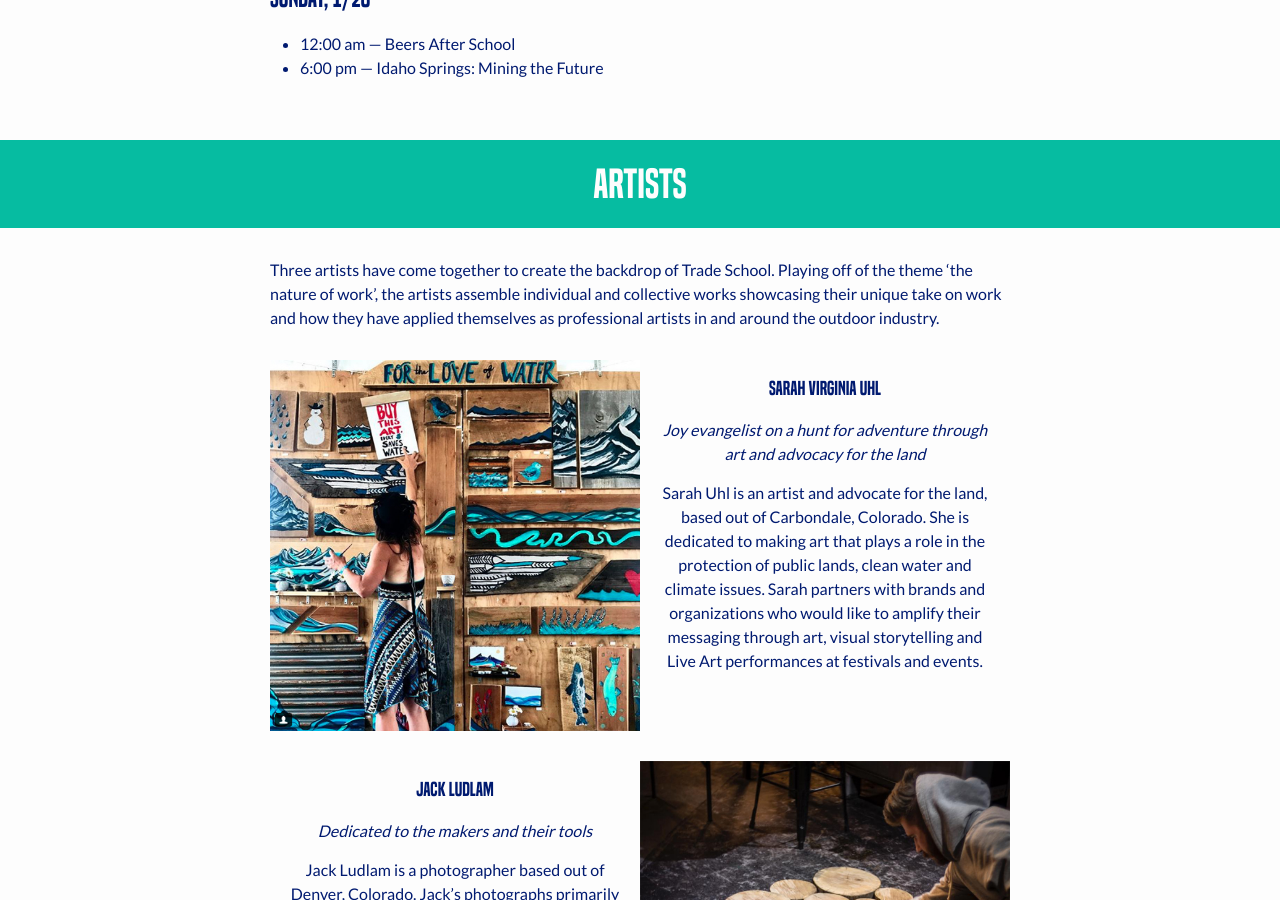
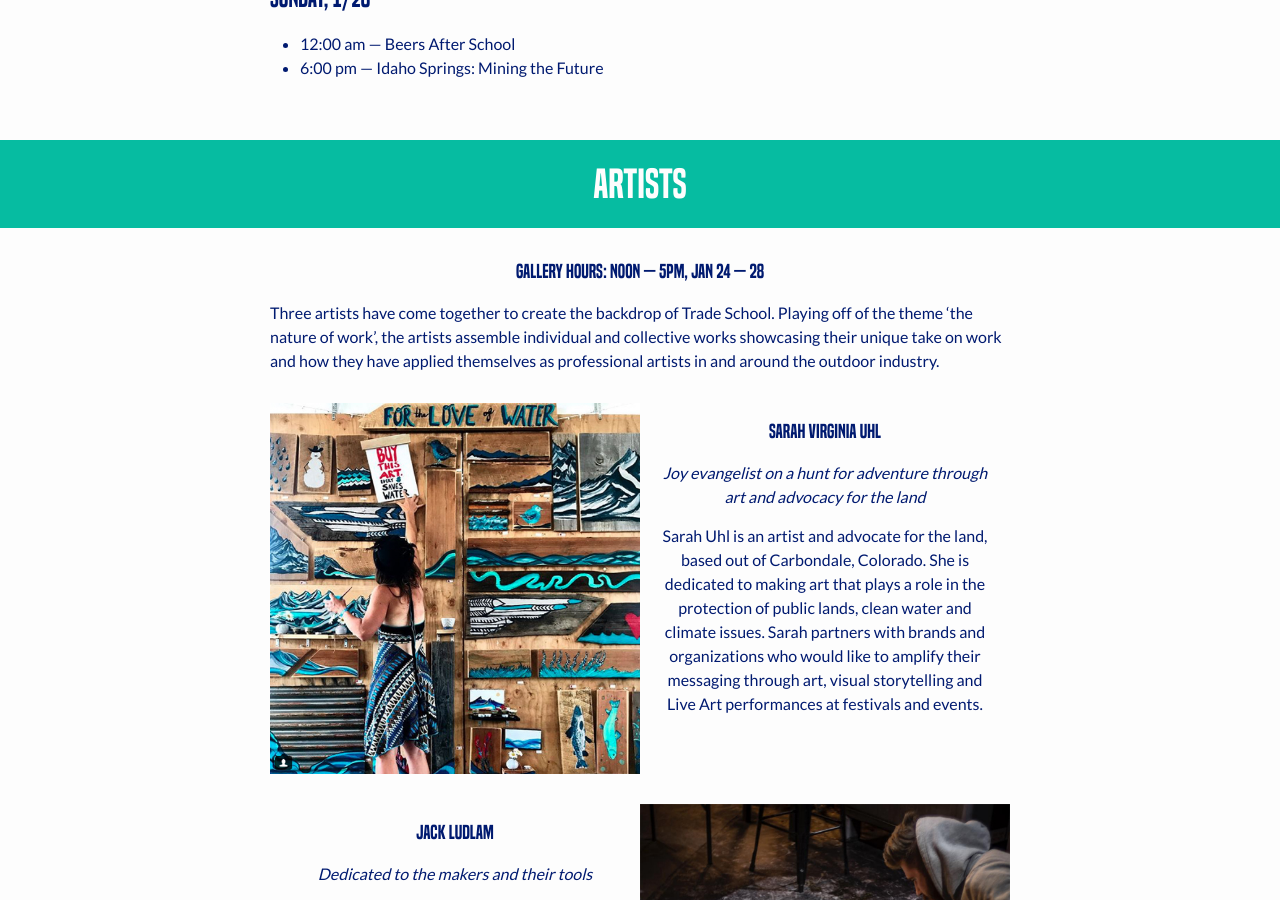
Before and after one commit to somethingindependent/tradeschool, a Jekyll site: the page built from index.html, in a window 1280 px wide and 900 px high, scrolled down 2039 px. Built offline with Jekyll 4.4.1, drawn with Linux system fonts in a browser that asks for light colours; nearby versions of some CDN libraries.

Commit message:
Add gallery hours text

```diff
--- a/_includes/artists.html
+++ b/_includes/artists.html
@@ -1,3 +1,5 @@
+<h3 class="centered-copy">GALLERY HOURS: NOON &mdash; 5PM, JAN 24 &mdash; 28</h3>
+
 Three artists have come together to create the backdrop of Trade School. Playing off of the theme ‘the nature of work’, the artists assemble individual and collective works showcasing their unique take on work and how they have applied themselves as professional artists in and around the outdoor industry.
 
 <div class="artists-container">
```
